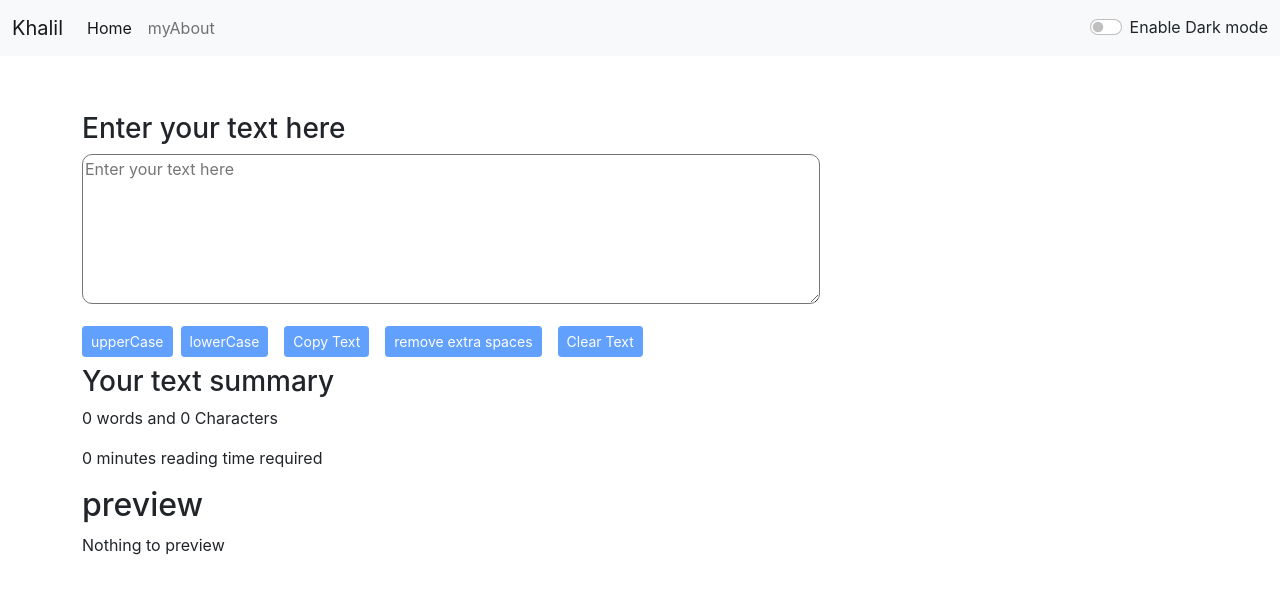
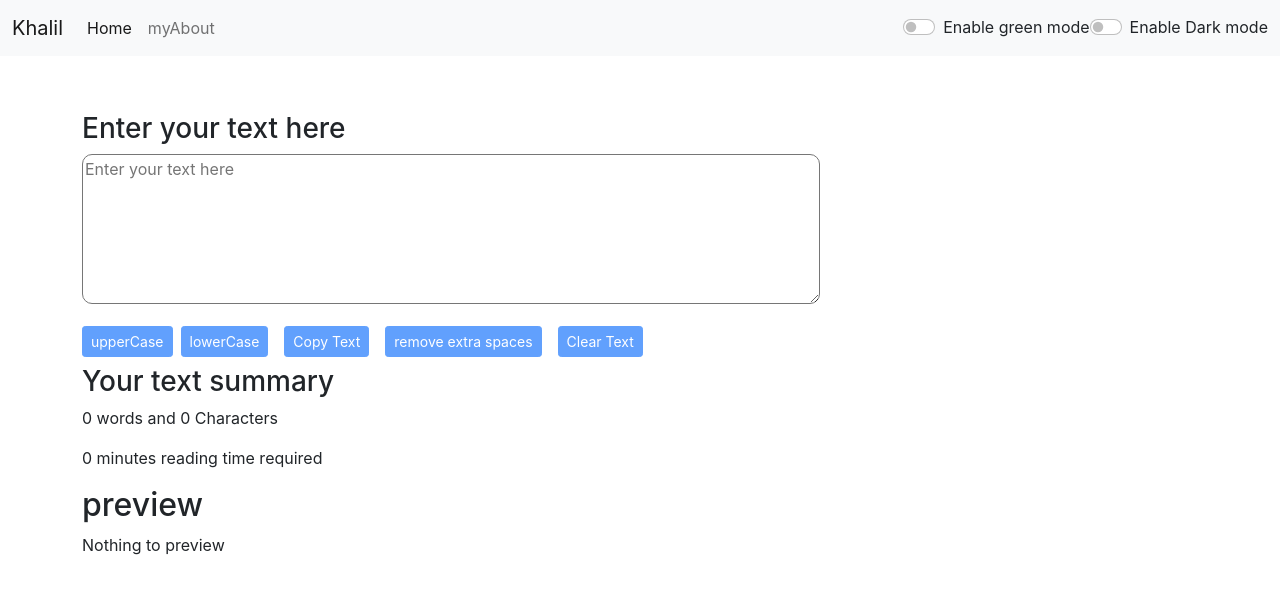
Before and after one commit to khalilahmed63/Textutilis-react-js, a React (Create React App) app: page / in a window 1280 px wide. Shown: the top 594 px of the page. Built offline with nearby package versions, Linux system fonts and the light colour scheme.

Commit message:
learning how to commit in git

```diff
--- a/src/components/Navbar.js
+++ b/src/components/Navbar.js
@@ -22,10 +22,10 @@ export default function Navbar(props) {
               </li>
 
             </ul>
-            {/* <div className="form-check form-switch">
+            <div className="form-check form-switch">
               <input className="form-check-input" onClick={props.togglemode1} type="checkbox" role="switch" id="green-btn-triger" />
               <label className={`form-check-label text-${props.mode === 'light' ? 'dark' : 'light'}`} htmlFor="flexSwitchCheckDefault">{props.mode !== 'green' ? 'Enable' : 'Disable'} green mode</label>
-            </div> */}
+            </div>
             <div className="form-check form-switch">
               <input className="form-check-input" onClick={props.togglemode} type="checkbox" role="switch" id="dark-btn-triger" />
               <label className={`form-check-label text-${props.mode === 'light' ? 'dark' : 'light'}`} htmlFor="flexSwitchCheckDefault">{props.mode !== 'dark' ? 'Enable' : 'Disable'} Dark mode</label>
```
